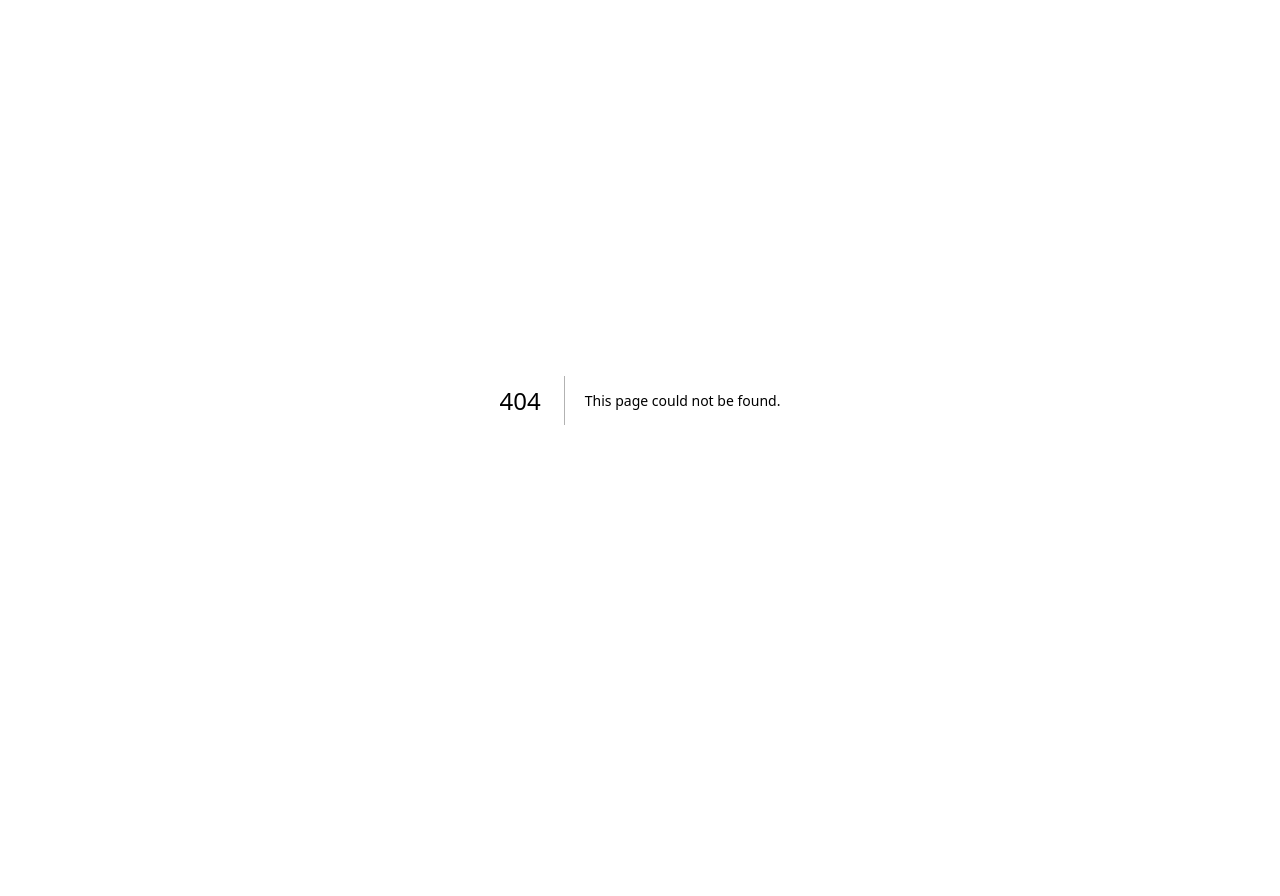
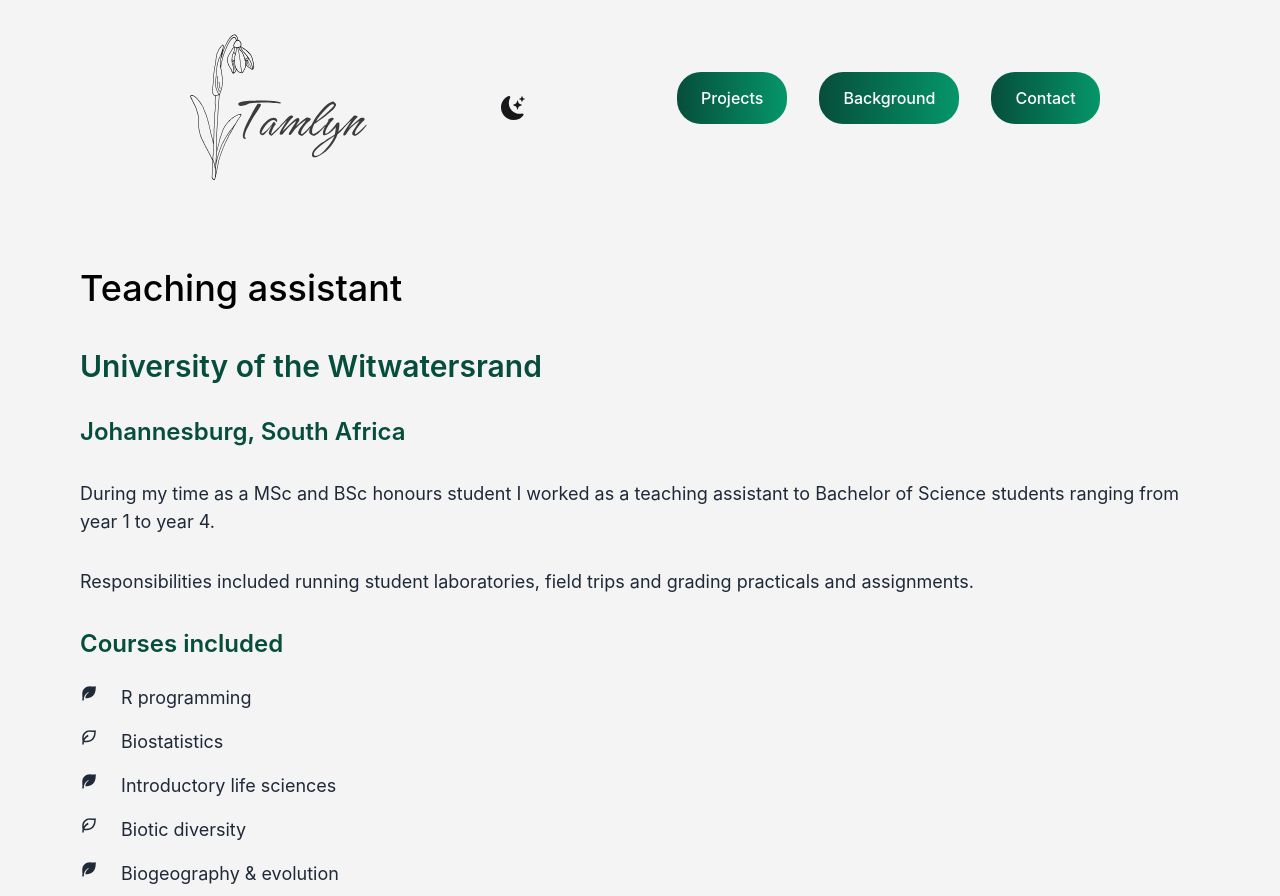
Before and after one commit to TamlynSpringer/portfolio-nextjs, a Next.js app: page /background/teaching in a window 1280 px wide. Before the commit this address had no page. Before the commit the page ends 800 px from the top, so only its background shows below. Built offline with nearby package versions, Linux system fonts and the light colour scheme.

Commit message:
Added MSc and work experience to background

```diff
--- /dev/null
+++ b/pages/background/teaching.js
@@ -0,0 +1,28 @@
+import React from 'react'
+import Nav from '../components/Nav'
+import { RiLeafFill, RiLeafLine } from 'react-icons/ri'
+
+const teaching = () => {
+  return (
+    <section className='min-h-screen bg-zinc-100 md:px-20 lg:px:40 dark:bg-zinc-800'>
+    <Nav />
+    <article>
+    <h2 className='text-4xl font-medium py-6 dark:text-emerald-100'>Teaching assistant</h2>
+      <h3 className='py-4 text-emerald-900 font-semibold text-3xl'>University of the Witwatersrand</h3>
+      <h3 className='py-4 text-emerald-900 font-semibold text-2xl'>Johannesburg, South Africa</h3>
+      <p className='text-gray-800 py-4 text-lg'>During my time as a MSc and BSc honours student I worked as a teaching assistant to Bachelor of Science students ranging from year 1 to year 4.</p>
+      <p className='text-gray-800 py-4 text-lg'>Responsibilities included running student laboratories, field trips and grading practicals and assignments.</p>
+      <h3 className='py-4 text-emerald-900 font-semibold text-2xl'>Courses included</h3>
+      <ul className=''>
+        <li className='flex flex-row text-gray-800 py-2 text-lg'><RiLeafFill />&emsp; R programming</li>
+        <li className='flex flex-row text-gray-800 py-2 text-lg'><RiLeafLine />&emsp; Biostatistics</li>
+        <li className='flex flex-row text-gray-800 py-2 text-lg'><RiLeafFill />&emsp; Introductory life sciences</li>
+        <li className='flex flex-row text-gray-800 py-2 text-lg'><RiLeafLine />&emsp; Biotic diversity</li>
+        <li className='flex flex-row text-gray-800 py-2 text-lg'><RiLeafFill />&emsp; Biogeography & evolution</li>
+      </ul>
+    </article>
+  </section>
+  )
+}
+
+export default teaching
```
